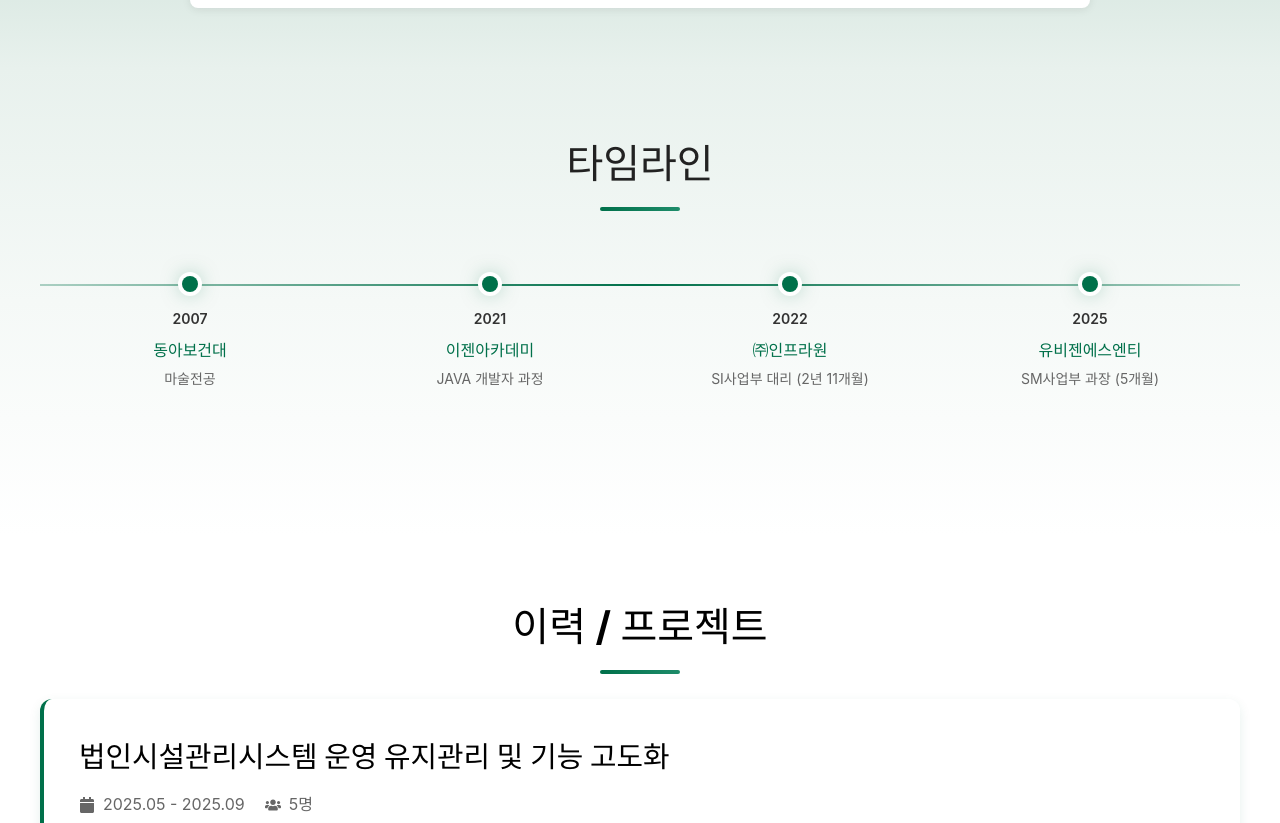
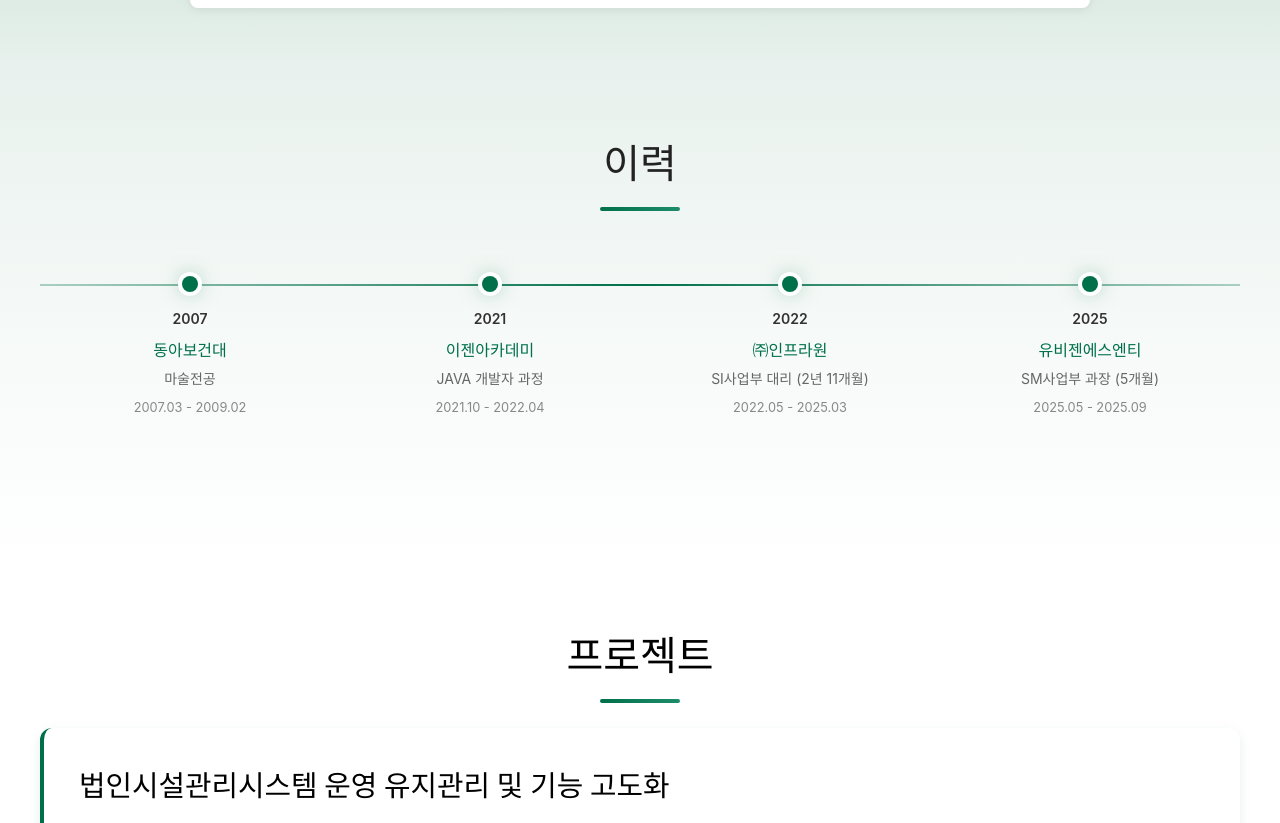
Before and after one commit to RainyRooftopCoder/rainy-rooftop, a React (Vite) app: page / in a window 1280 px wide. Shown: the part 1958-2781 px from the top of the page. Built offline with nearby package versions, Linux system fonts and the light colour scheme.

Commit message:
change name

```diff
--- a/src/components/Career.tsx
+++ b/src/components/Career.tsx
@@ -32,7 +32,7 @@
     };
 
     return (
-        <section id="career" className="section career-section">
+        <section id="" className="section career-section">
             <div className="container">
                 <motion.h2
                     className="section-title"
@@ -41,7 +41,7 @@
                     viewport={{ once: true }}
                     transition={{ duration: 0.6 }}
                 >
-                    이력 / 프로젝트
+                    프로젝트
                 </motion.h2>
 
                 <motion.div
--- a/src/components/Skills.tsx
+++ b/src/components/Skills.tsx
@@ -15,7 +15,7 @@
     ];
 
     const getSkillsByCategory = (category: string) => {
-    return data.filter(skill => skill.category === category);
+        return data.filter((skill) => skill.category === category);
     };
 
     const itemVariants = {
@@ -33,7 +33,7 @@
                     viewport={{ once: true }}
                     transition={{ duration: 0.6 }}
                 >
-          Skills
+                    스킬
                 </motion.h2>
 
                 <div className="skills-grid-layout">
@@ -46,9 +46,7 @@
                             viewport={{ once: true }}
                             transition={{ duration: 0.6, delay: index * 0.1 }}
                         >
-              <div className="category-label">
-                {category.label}
-              </div>
+                            <div className="category-label">{category.label}</div>
                             <div className="category-skills">
                                 {getSkillsByCategory(category.id).map((skill) => (
                                     <motion.span
--- a/src/components/Timeline.css
+++ b/src/components/Timeline.css
@@ -49,7 +49,6 @@
     display: inline-block;
     width: 25%;
     text-align: center;
-    cursor: pointer;
 }
 
 .timeline-dot {
@@ -61,12 +60,6 @@
     margin: 0 auto 1rem;
     z-index: 2;
     box-shadow: 0 0 0 4px #ffffff, 0 0 20px rgba(0, 112, 74, 0.5);
-    transition: all 0.3s ease;
-}
-
-.timeline-item:hover .timeline-dot {
-    transform: scale(1.3);
-    box-shadow: 0 0 0 6px #ffffff, 0 0 30px rgba(0, 112, 74, 0.8);
 }
 
 .timeline-content {
@@ -91,6 +84,12 @@
 .timeline-subtitle {
     font-size: 0.875rem;
     color: #666666;
+}
+
+.timeline-details {
+    font-size: 0.8rem;
+    color: #888888;
+    margin-top: 0.5rem;
 }
 
 .timeline-tooltip {
--- a/src/components/Timeline.tsx
+++ b/src/components/Timeline.tsx
@@ -1,5 +1,4 @@
 import { motion } from 'framer-motion';
-import { useState } from 'react';
 import './Timeline.css';
 
 interface TimelineEvent {
@@ -43,10 +42,8 @@
 ];
 
 const Timeline = () => {
-    const [hoveredId, setHoveredId] = useState<string | null>(null);
-
     return (
-        <section id="timeline" className="section timeline-section">
+        <section id="career" className="section timeline-section">
             <div className="container">
                 <motion.h2
                     className="section-title"
@@ -55,7 +52,7 @@
                     viewport={{ once: true }}
                     transition={{ duration: 0.6 }}
                 >
-                    타임라인
+                    이력
                 </motion.h2>
 
                 <div className="timeline-container">
@@ -70,28 +67,13 @@
                                 whileInView={{ opacity: 1, y: 0 }}
                                 viewport={{ once: true }}
                                 transition={{ duration: 0.5, delay: index * 0.1 }}
-                            onMouseEnter={() => setHoveredId(event.id)}
-                            onMouseLeave={() => setHoveredId(null)}
                             >
                                 <div className="timeline-dot"></div>
                                 <div className="timeline-content">
                                     <div className="timeline-year">{event.year}</div>
                                     <div className="timeline-title">{event.title}</div>
                                     <div className="timeline-subtitle">{event.subtitle}</div>
-
-                                {hoveredId === event.id && (
-                                    <motion.div
-                                        className="timeline-tooltip"
-                                        initial={{ opacity: 0, y: -10 }}
-                                        animate={{ opacity: 1, y: 0 }}
-                                        exit={{ opacity: 0 }}
-                                        transition={{ duration: 0.2 }}
-                                    >
-                                        {event.details.split('\n').map((line, i) => (
-                                            <div key={i}>{line}</div>
-                                        ))}
-                                    </motion.div>
-                                )}
+                                    <div className="timeline-details">{event.details}</div>
                                 </div>
                             </motion.div>
                         ))}
--- a/src/index.css
+++ b/src/index.css
@@ -42,6 +42,7 @@
     scroll-behavior: smooth;
     overflow-x: hidden;
     width: 100%;
+    scroll-padding-top: 2rem;
 }
 
 a {
```
Lines whose indentation alone changed are shown as unchanged.
